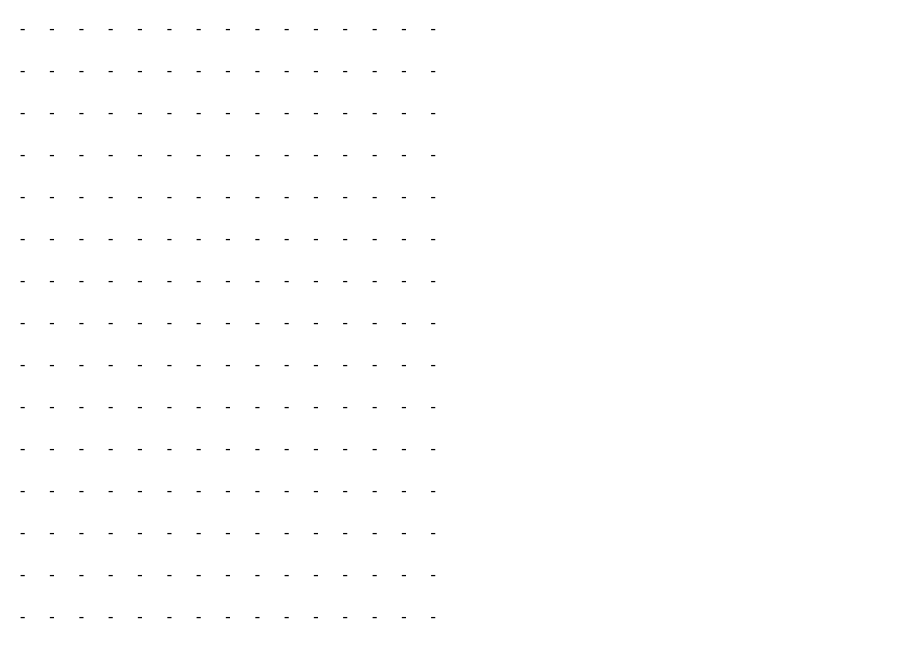
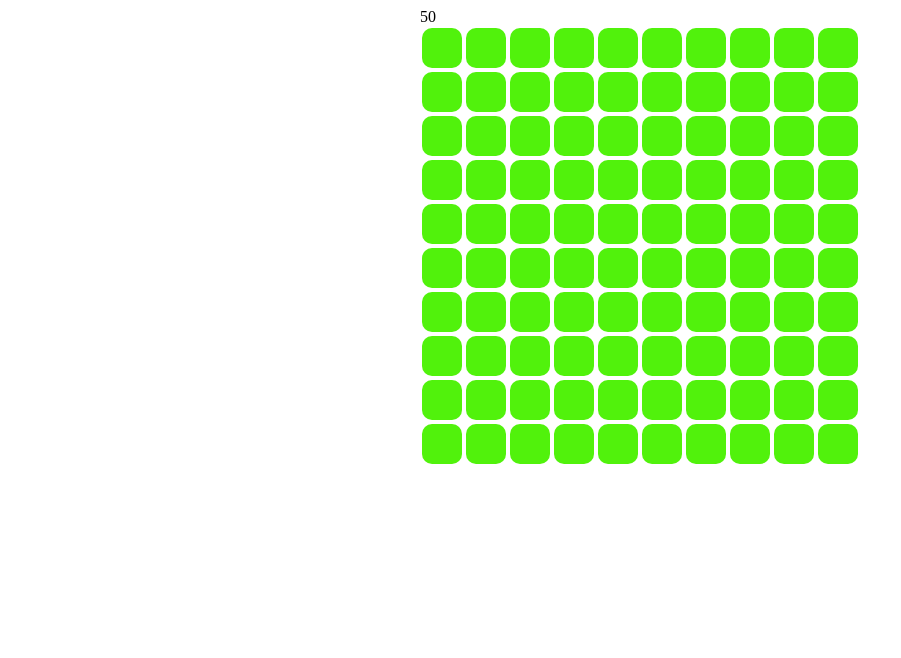
Before and after one commit to SashaZharov/cat-finder, a React (Create React App) app: page / in a window 1280 px wide. Shown: the top 658 px of the page, without its empty margins (0-901 px from the left). Built offline with nearby package versions, Linux system fonts and the light colour scheme.

Commit message:
add EndGameModal and game logic

```diff
--- a/src/components/Board/Board.tsx
+++ b/src/components/Board/Board.tsx
@@ -2,34 +2,49 @@ import React, { useEffect, useState } from "react";
 import styled from "styled-components";
 import { CreateGrid } from "../../utils";
 import BoardElement from "./BoardElement";
+import { GameStatus } from "../Game";
 
 const BoardRoot = styled.div``;
 const RowDiv = styled.div`
   display: flex;
 `;
 
-export type MaskState = "active" | "unactive" | "flaged";
+export type MaskState = "active" | "inactive" | "flaged";
 
-const Board = () => {
-  const gridSize = 15;
-  const mineCount = 10;
+type BoardProps = {
+  setGameStatus: React.Dispatch<React.SetStateAction<GameStatus>>;
+  gameStatus: GameStatus;
+};
+
+const Board: React.FC<BoardProps> = ({ setGameStatus, gameStatus }) => {
+  const gridSize = 10;
+  const mineCount = 5;
+  const [flags, setFlags] = useState(mineCount);
+  const [disabled, setDisabled] = useState(0);
   const [grid, setGrid] = useState(() => CreateGrid(gridSize, mineCount));
+  const [mask, setMask] = useState<MaskState[]>(() =>
+    new Array(gridSize * gridSize).fill("inactive")
+  );
   const demension = new Array(gridSize).fill(0);
-  const [mask, setMask] = useState<MaskState[]>(() =>
-    new Array(gridSize * gridSize).fill("unactive")
-  );
 
   const onHandelClick = (x: number, y: number) => {
-    if (mask[y * gridSize + x] === "active") return;
+    if (mask[y * gridSize + x] === "flaged") return;
 
+    //Check lose
+    if (grid[y * gridSize + x] === -1) {
+      setGameStatus("lose");
+      setMask(() => new Array(gridSize * gridSize).fill("active"));
+    }
+
+    //clearing game map
     const clearingCoords: [number, number][] = [];
 
-    function clear(x: number, y: number) {
+    const clear = (x: number, y: number) => {
       if (mask[y * gridSize + x] === "active") return;
       if (x >= 0 && x < gridSize && y >= 0 && y < gridSize) {
         clearingCoords.push([x, y]);
       }
-    }
+    };
 
     clear(x, y);
 
@@ -38,17 +53,58 @@ const Board = () => {
       mask[y * gridSize + x] = "active";
 
       if (grid[y * gridSize + x] !== 0) continue;
+
       clear(x + 1, y);
       clear(x - 1, y);
       clear(x, y + 1);
       clear(x, y - 1);
     }
-
     setMask((prev) => [...prev]);
   };
 
+  const onRightMouseClick = (
+    event: React.ChangeEvent<HTMLInputElement>,
+    x: number,
+    y: number
+  ) => {
+    event.preventDefault();
+    event.stopPropagation();
+
+    const isBomb = grid[y * gridSize + x] === -1;
+
+    if (mask[y * gridSize + x] === "flaged") {
+      mask[y * gridSize + x] = "inactive";
+      setFlags(flags + 1);
+      if (isBomb) {
+        setDisabled(disabled - 1);
+      }
+      return;
+    }
+
+    if (mask[y * gridSize + x] !== "active" && flags !== 0) {
+      mask[y * gridSize + x] = "flaged";
+
+      if (isBomb) {
+        setDisabled(disabled + 1);
+      }
+
+      setFlags(flags - 1);
+      setMask((prev) => [...prev]);
+    }
+  };
+
+  useEffect(() => {
+    if (disabled === mineCount) {
+      setGameStatus("win");
+    }
+  }, [disabled, setGameStatus]);
+
   return (
     <BoardRoot>
+      <div>
+        {flags}
+        {disabled}
+      </div>
       {demension.map((_, y) => {
         return (
           <RowDiv key={y}>
@@ -58,7 +114,16 @@ const Board = () => {
                   key={x}
                   state={mask[y * gridSize + x]}
                   CountOfNeighbors={grid[y * gridSize + x]}
-                  onHandelClick={() => onHandelClick(x, y)}
+                  onHandelClick={
+                    gameStatus === "progress"
+                      ? () => onHandelClick(x, y)
+                      : undefined
+                  }
+                  onRightMouseClick={
+                    gameStatus === "progress"
+                      ? (event) => onRightMouseClick(event, x, y)
+                      : undefined
+                  }
                 />
               );
             })}
--- a/src/components/Board/BoardElement.tsx
+++ b/src/components/Board/BoardElement.tsx
@@ -3,25 +3,33 @@ import styled from "styled-components";
 import { MaskState } from "./Board";
 
 const Element = styled.div<{ state?: MaskState }>`
-  padding: 10px;
+  height: 40px;
+  width: 40px;
   margin: 2px;
-  background-color: "#f2f20c";
+  background-color: #51f20c;
+  display: flex;
+  justify-content: center;
+  align-items: center;
+  border-radius: 10px;
 `;
 
 type BoardProps = {
   state: MaskState;
   CountOfNeighbors: number;
-  onHandelClick: () => void;
+  onHandelClick?: () => void;
+  onRightMouseClick?: (event: any) => void;
 };
 
 const BoardElement = ({
   state,
   onHandelClick,
+  onRightMouseClick,
   CountOfNeighbors,
 }: BoardProps) => {
   return (
-    <Element onClick={onHandelClick}>
-      {state === "active" ? CountOfNeighbors : "-"}
+    <Element onClick={onHandelClick} onContextMenu={onRightMouseClick}>
+      {state === "flaged" ? "F" : ""}
+      {state === "active" ? CountOfNeighbors : ""}
     </Element>
   );
 };
--- /dev/null
+++ b/src/components/EndGameModal.tsx
@@ -0,0 +1,61 @@
+import React, { useEffect, useRef } from "react";
+import styled from "styled-components";
+import { GameStatus } from "./Game";
+
+const ModalRoot = styled.div`
+  position: absolute;
+  height: 200px;
+  width: 500px;
+  background-color: #ffffff;
+  border-radius: 10px;
+  padding: 10px;
+  display: flex;
+  justify-content: center;
+  flex-direction: column;
+`;
+
+const Mask = styled.div`
+  position: fixed;
+  top: 0;
+  left: 0;
+  width: 100%;
+  height: 100%;
+  background-color: #000;
+  opacity: 0.5;
+`;
+
+const Button = styled.button`
+  border: none;
+  border-radius: 10px;
+  height: 52px;
+  &:active {
+    opacity: 0.5;
+  }
+`;
+
+const Text = styled.div`
+  text-align: center;
+  font-size: 24px;
+  font-weight: 600;
+  margin-bottom: 12px;
+`;
+
+type EndGameProps = {
+  status: GameStatus;
+};
+
+const EndGameModal: React.FC<EndGameProps> = ({ status }) => {
+  const $modal = useRef(null);
+
+  return (
+    <>
+      <Mask />
+      <ModalRoot ref={$modal}>
+        <Text>{status === "lose" ? "Ты проиграл" : "Ты выйграл"}</Text>
+        <Button>Начать заново</Button>
+      </ModalRoot>
+    </>
+  );
+};
+
+export default EndGameModal;
--- a/src/components/Game.tsx
+++ b/src/components/Game.tsx
@@ -1,13 +1,22 @@
-import React, { useEffect } from "react";
+import React, { useEffect, useState } from "react";
 import styled from "styled-components";
 import Board from "./Board/Board";
+import EndGameModal from "./EndGameModal";
 
-const GameRoot = styled.div``;
+const GameRoot = styled.div`
+  display: flex;
+  justify-content: center;
+  align-items: center;
+`;
+
+export type GameStatus = "progress" | "lose" | "win";
 
 const Game = () => {
+  const [gameStatus, setGameStatus] = useState<GameStatus>("progress");
   return (
     <GameRoot>
-      <Board />
+      <Board gameStatus={gameStatus} setGameStatus={setGameStatus} />
+      {gameStatus !== "progress" && <EndGameModal status={gameStatus} />}
     </GameRoot>
   );
 };
--- a/src/utils/index.ts
+++ b/src/utils/index.ts
@@ -1,11 +1,11 @@
-function shuffle(arr: number[]) {
+const shuffle = (arr: number[]) => {
   for (let i = arr.length - 1; i > 0; i--) {
     let j = Math.floor(Math.random() * (i + 1));
     [arr[i], arr[j]] = [arr[j], arr[i]];
   }
-}
+};
 
-function getRandomCoords(size: number, countRandomElem: number) {
+const getRandomCoords = (size: number, countRandomElem: number) => {
   const arr = [];
   const randomCoords = [];
   const max = size * size;
@@ -23,19 +23,19 @@ function getRandomCoords(size: number, countRandomElem: number) {
   }
 
   return randomCoords;
-}
+};
 
-export function CreateGrid(size: number, mineCount: number) {
+export const CreateGrid = (size: number, mineCount: number) => {
   const MINE = -1;
   const grid = new Array(size * size).fill(0);
   const mineCoords = getRandomCoords(size, mineCount);
 
-  function inc(x: number, y: number) {
+  const inc = (x: number, y: number) => {
     if (x >= 0 && x < size && y >= 0 && y < size) {
       if (grid[y * size + x] === MINE) return;
       grid[y * size + x] += 1;
     }
-  }
+  };
 
   //заполнение поля бомбами
 
@@ -56,4 +56,4 @@ export function CreateGrid(size: number, mineCount: number) {
   }
 
   return grid;
-}
+};
```
